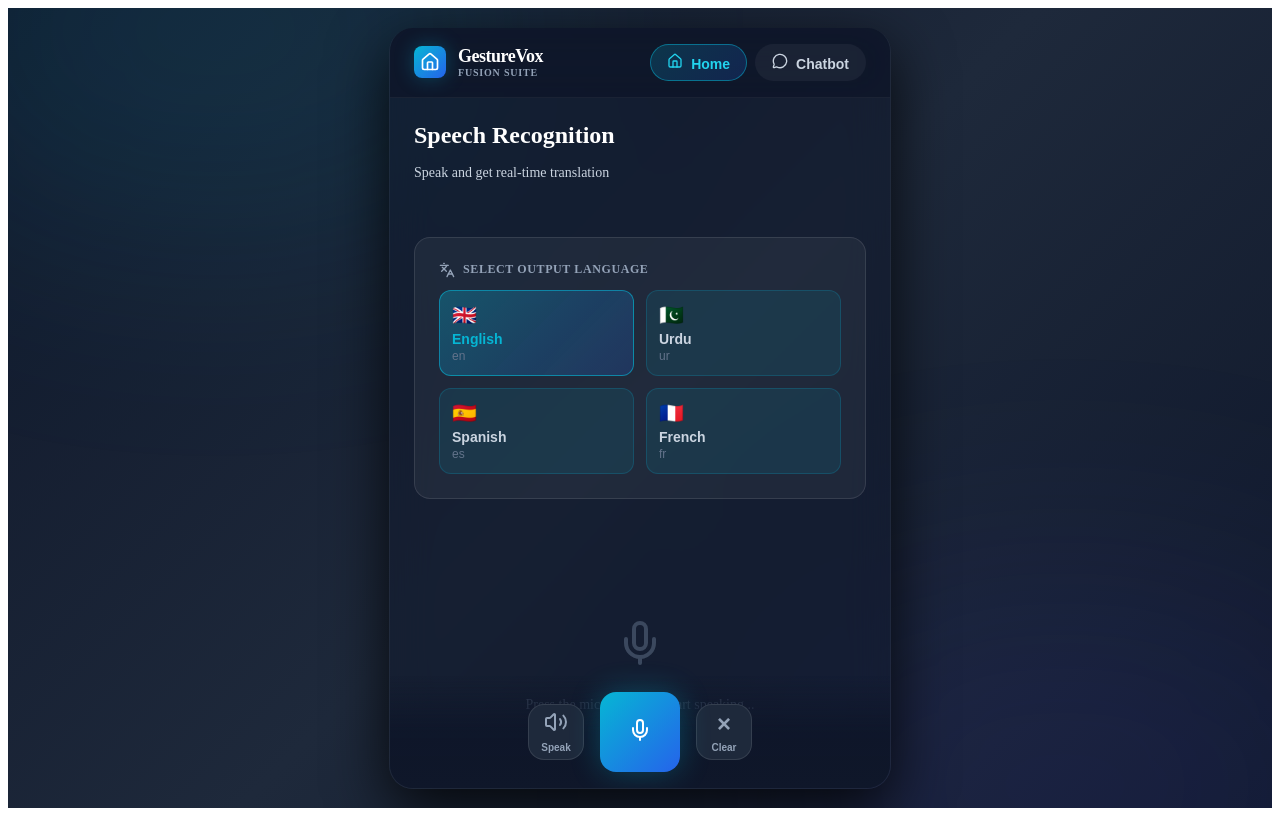
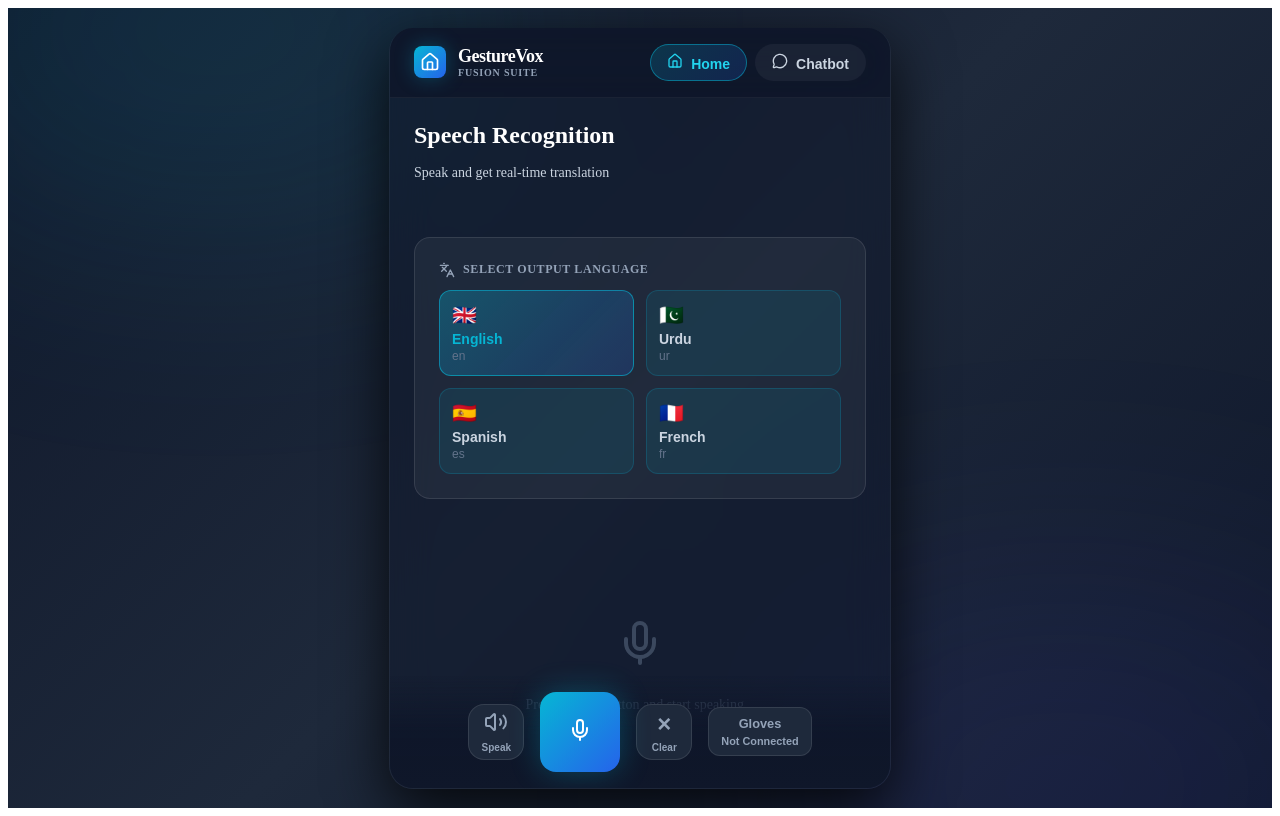
Before and after one commit to Rubaitzk/GestureVox-Vision-Suite, a React (Vite) app: page / in a window 1280 px wide. Built offline with nearby package versions, Linux system fonts and the light colour scheme.

Commit message:
updated css a bit, and added a gloves button

```diff
--- a/src/App.css
+++ b/src/App.css
@@ -843,3 +843,45 @@
 .opacity-50 {
   opacity: 0.5;
 }
+
+/* ==================== Gloves Button ==================== */
+.gloves-button {
+  display: flex;
+  flex-direction: column;
+  align-items: center;
+  justify-content: center;
+  border: none;
+  border-radius: 0.75rem;
+  padding: 0.5rem 0.75rem;
+  cursor: pointer;
+  transition: all 0.3s ease;
+  font-size: 0.75rem;
+  font-weight: 600;
+  background: #1e293b;
+  color: #94a3b8;
+  border: 1px solid rgba(255, 255, 255, 0.1);
+}
+
+.gloves-button:hover {
+  background: #334155;
+  color: white;
+}
+
+.gloves-button.connected {
+  background: linear-gradient(135deg, rgba(34, 197, 94, 0.2), rgba(34, 197, 94, 0.1));
+  border-color: rgba(34, 197, 94, 0.4);
+  color: #22c55e;
+}
+
+.gloves-label {
+  display: block;
+  font-weight: 700;
+  font-size: 0.8rem;
+  margin-bottom: 0.2rem;
+}
+
+.gloves-status {
+  display: block;
+  font-size: 0.68rem;
+  font-weight: 600;
+}
--- a/src/App.jsx
+++ b/src/App.jsx
@@ -30,10 +30,20 @@ function HomePage({ isActive }) {
   const [selectedLanguage, setSelectedLanguage] = useState('English');
   const [messages, setMessages] = useState([]);
   const [isProcessing, setIsProcessing] = useState(false);
+  const [glovesConnected, setGlovesConnected] = useState(false);
   const recognitionRef = useRef(null);
   const scrollRef = useRef(null);
 
   const languages = ['English', 'Urdu', 'Spanish', 'French'];
+
+  const handleGlovesClick = () => {
+    if (!glovesConnected) {
+      setGlovesConnected(true);
+      setTimeout(() => {
+        setGlovesConnected(false);
+      }, 2000);
+    }
+  };
 
   useEffect(() => {
     if (scrollRef.current) {
@@ -117,8 +127,18 @@ function HomePage({ isActive }) {
       Spanish: 'es-ES',
       French: 'fr-FR',
     };
-    const speakLang = langMap[selectedLanguage] || 'en-US';
-    speakText(text, speakLang).catch((e) => console.error('speakText error', e));
+    let speakLang = langMap[selectedLanguage] || 'en-US';
+    // For Urdu, if ur-PK doesn't work, try ur as fallback
+    if (selectedLanguage === 'Urdu') {
+      speakText(text, 'ur-PK')
+        .catch(() => {
+          console.debug('ur-PK failed, trying ur');
+          return speakText(text, 'ur');
+        })
+        .catch((e) => console.error('speakText error', e));
+    } else {
+      speakText(text, speakLang).catch((e) => console.error('speakText error', e));
+    }
   };
 
   const handleLanguageChange = (language) => {
@@ -252,6 +272,15 @@ function HomePage({ isActive }) {
           >
             <span style={{ fontSize: '1.5rem' }}>×</span>
             <span className="control-button-label">Clear</span>
+          </button>
+
+          <button
+            onClick={handleGlovesClick}
+            className={`gloves-button ${glovesConnected ? 'connected' : 'not-connected'}`}
+            title="Gloves connection status"
+          >
+            <span className="gloves-label">Gloves</span>
+            <span className="gloves-status">{glovesConnected ? 'Connected' : 'Not Connected'}</span>
           </button>
         </div>
       </div>
@@ -468,7 +497,22 @@ function ChatbotPage({ isActive }) {
               <button
                 onClick={() => {
                   const last = messages.slice().reverse().find(m => m.role === 'assistant' || m.role === 'user');
-                  if (last) speakText(last.translated || last.text, 'en-US');
+                  if (last) {
+                    const langMap = {
+                      English: 'en-US',
+                      Urdu: 'ur-PK',
+                      Spanish: 'es-ES',
+                      French: 'fr-FR',
+                    };
+                    let speakLang = langMap[selectedLanguage] || 'en-US';
+                    if (selectedLanguage === 'Urdu') {
+                      speakText(last.translated || last.text, 'ur-PK')
+                        .catch(() => speakText(last.translated || last.text, 'ur'))
+                        .catch((e) => console.error('speakText error', e));
+                    } else {
+                      speakText(last.translated || last.text, speakLang);
+                    }
+                  }
                 }}
                 className="control-button secondary"
                 title="Speak last message"
```
